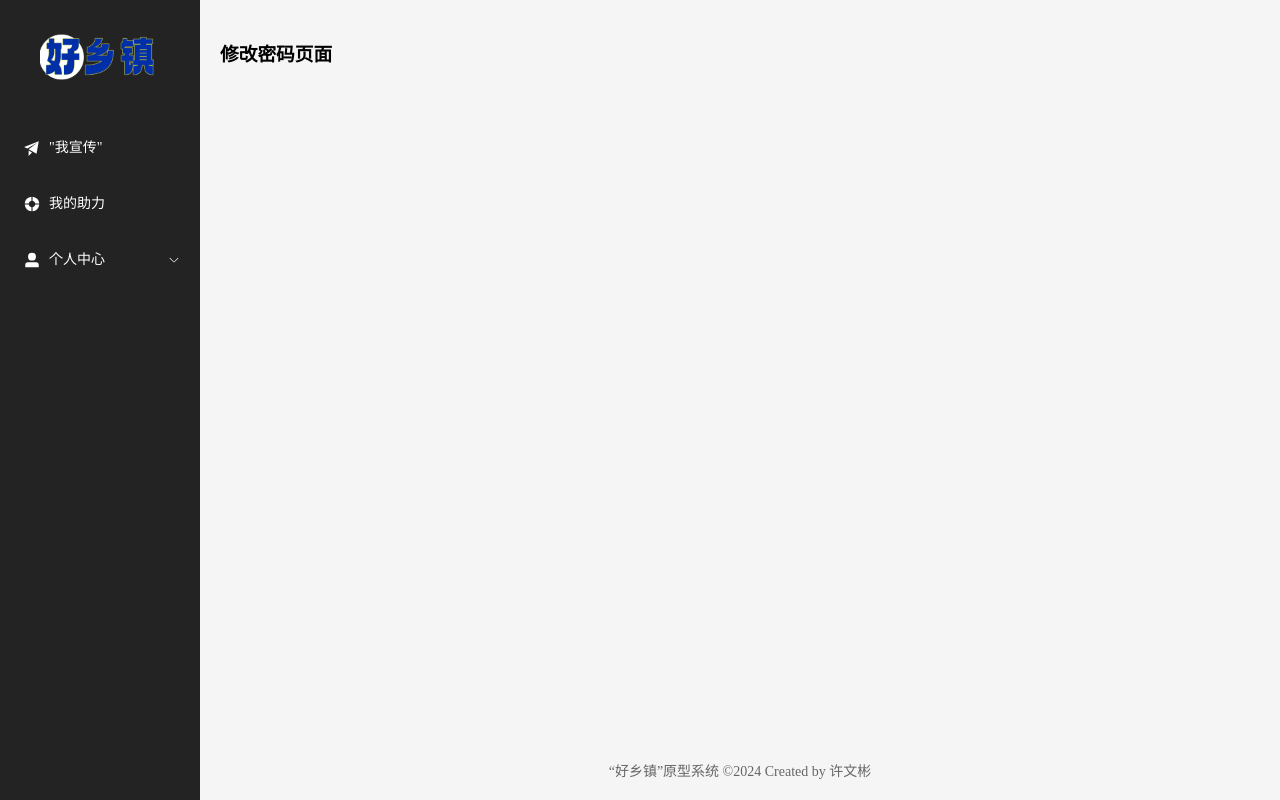
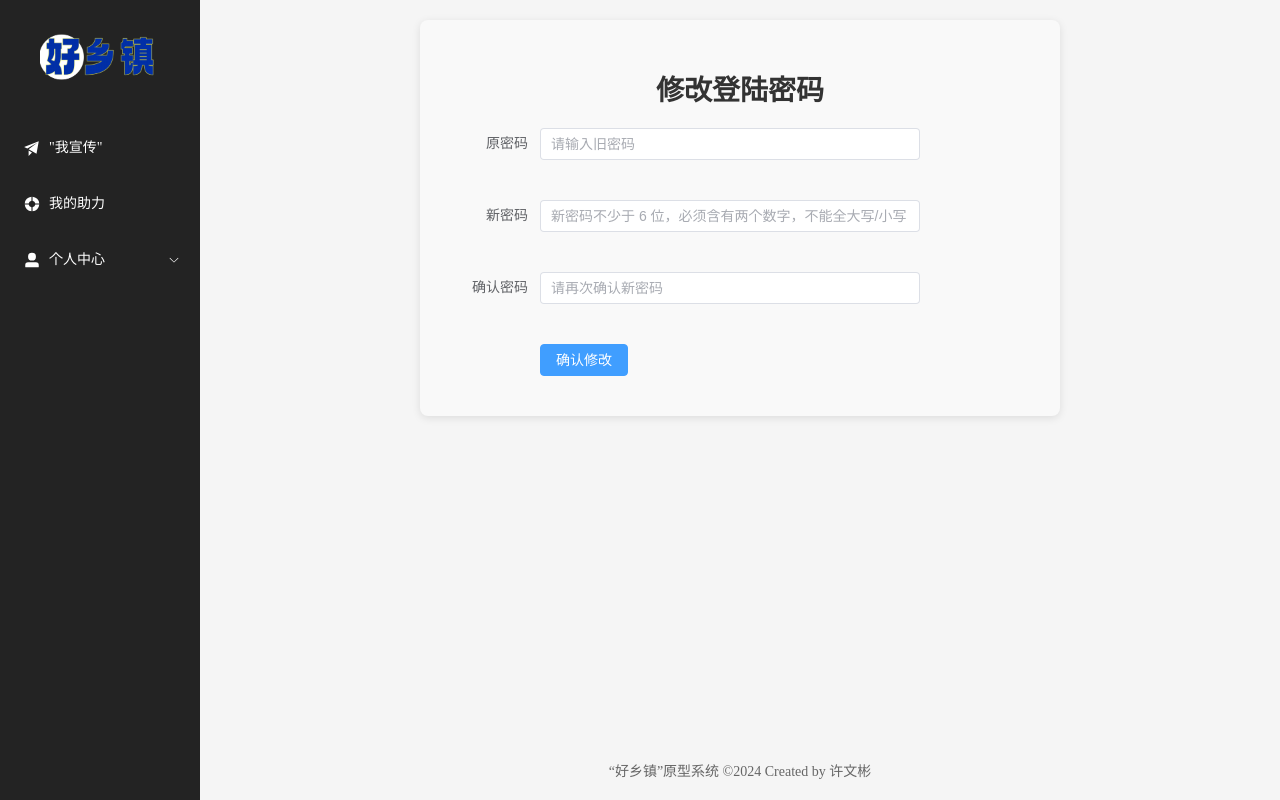
Before and after one commit to PadaCS/NiceTown_vue3, a Vue app: page /user/resetpsw in a window 1280 px wide. Built offline with nearby package versions, Linux system fonts and the light colour scheme; the HTML template or start-up script is replaced by a standard one.

Commit message:
修改用户信息&修改密码页面

```diff
--- a/src/api/user.ts
+++ b/src/api/user.ts
@@ -52,3 +52,23 @@ export const findUserByIDService = (ID:number[]) => {
 export const userInfoService = () => {
   return request.get('/user/userinfo');
 }
+
+// ———————————————————————————————————————————————————
+// ————————————————————修改用户信息————————————————————
+// ———————————————————————————————————————————————————
+export const updateService = (
+  params:{phonenumber: string, introduction: string}
+): Promise<any> => {
+  // console.log("发送PUT请求的userInfo参数：" + params.introduction + params.phonenumber)
+  return request.put('/user/update', params);
+}
+
+// ———————————————————————————————————————————————————
+// ————————————————————修改登陆密码————————————————————
+// ———————————————————————————————————————————————————
+export const passwordService = (
+  params:{OriginPsw: string, NewPsw: string}
+): Promise<any> => {
+  console.log("发送PUT请求的userInfo参数：" + params.OriginPsw + params.NewPsw)
+  return request.put('/user/changePsw', params);
+}
--- a/src/views/Home.vue
+++ b/src/views/Home.vue
@@ -6,10 +6,7 @@ import {
     Promotion,
     UserFilled,
     User,
-    Crop,
     EditPen,
-    SwitchButton,
-    CaretBottom
 } from '@element-plus/icons-vue'
 
 </script>
--- a/src/views/User/Basis.vue
+++ b/src/views/User/Basis.vue
@@ -1,51 +1,100 @@
 <script setup lang="ts">
-import { ref } from 'vue';
-import { ElForm, ElFormItem, ElInput, ElButton, ElMessage } from 'element-plus';
+    import { onMounted, ref } from 'vue';
+    import { ElForm, ElFormItem, ElInput, ElButton, ElMessage } from 'element-plus';
 
-const userInfo = ref({
-  fullName: '张三',
-  documentType: '身份证',
-  documentID: '1234567890',
-  phonenumber: '13812345678',
-  introduction: '这是用户的个人简介。',
-  registTime: '2024-01-01 12:00:00',
-  lastModified: '2024-01-20 10:30:00',
-});
+    // ———————————————————————————————————————————————————————————
+    // ——————————————————————数据回显相关功能——————————————————————
+    // ———————————————————————————————————————————————————————————
+    import { userInfoService } from '@/api/user'
+    import type { User } from '@/Types/types'
+    const userInfo = ref<User>({
+        userID: 0,
+        username: '',
+        userType: '',
+        fullName: '',
+        documentType: '',
+        documentID: '',
+        phonenumber: '',
+        introduction: '',
+        registTime: '',
+        lastModified: ''
+    });
 
-// 模拟提交的函数
-const submitForm = () => {
-  ElMessage.success('信息修改成功！');
-};
+    const getUserInfo = async () => {
+        let result = await userInfoService()
+        userInfo.value = result.data as User;
+        formData.value = {
+            phoneNumber: userInfo.value.phonenumber,
+            introduction: userInfo.value.introduction
+        };
+        return result.data;
+    }
+
+    // ——————————————————————格式化时间——————————————————————
+    const formatDate = (dateString: string) => {
+        if (!dateString) return '';
+        const date = new Date(dateString);
+        return date.toLocaleDateString('zh-CN', { year: 'numeric', month: '2-digit', day: '2-digit' });
+    };
+    const formatDateImpl = ()=>{
+        userInfo.value.registTime = formatDate(userInfo.value.registTime);
+        userInfo.value.lastModified = formatDate(userInfo.value.lastModified);
+    }
+
+    // ——————————————————————修改用户简介和电话——————————————————————
+    //定义数据模型
+    const formData = ref({
+        phoneNumber: '',
+        introduction: ''
+    });
+
+    import { useUserStore } from '@/stores/UserStore';
+    const userStore = useUserStore()
+    import { updateService } from '@/api/user'
+    const submitForm = async () => {
+        await updateService({phonenumber: formData.value.phoneNumber,introduction: formData.value.introduction})
+        ElMessage.success('信息修改成功！');
+        userStore.setUser(await getUserInfo())
+        console.log("pinia的用户信息：", userStore.user)
+        formatDateImpl()
+    };
+
+    // ——————————————————————生命周期函数——————————————————————
+    onMounted(async () => {
+        await getUserInfo()
+        formatDateImpl()
+    });
 </script>
 
 <template>
   <div class="user-info-container">
     <h1 class="page-title">用户信息</h1>
-    <el-form ref="form" label-width="100px" class="user-info-form">
-      <!-- 姓名 -->
+    <el-form ref="form" label-width="100px" class="user-info-form" :model="formData">
+
       <el-form-item label="姓名">
         <el-input v-model="userInfo.fullName" :disabled="true" class="input-field"></el-input>
       </el-form-item>
 
-      <!-- 证件类型 -->
       <el-form-item label="证件类型">
         <el-input v-model="userInfo.documentType" :disabled="true" class="input-field"></el-input>
       </el-form-item>
 
-      <!-- 证件号 -->
       <el-form-item label="证件号">
         <el-input v-model="userInfo.documentID" :disabled="true" class="input-field"></el-input>
       </el-form-item>
 
-      <!-- 电话 -->
       <el-form-item label="电话">
-        <el-input v-model="userInfo.phonenumber" class="input-field"></el-input>
+        <el-input v-model="formData.phoneNumber" class="input-field"></el-input>
       </el-form-item>
 
-      <!-- 简介 -->
       <el-form-item label="简介">
-        <el-input type="textarea" v-model="userInfo.introduction" class="input-field"></el-input>
-      </el-form-item>
+        <el-input
+            type="textarea"
+            v-model="formData.introduction"
+            placeholder="请输入简介"
+            class="input-field"
+        ></el-input>
+        </el-form-item>
 
       <!-- 提交按钮 -->
       <el-form-item class="submit-button">
@@ -71,9 +120,9 @@ const submitForm = () => {
   background-color: #f9f9f9;
   border-radius: 8px;
   box-shadow: 0 2px 8px rgba(0, 0, 0, 0.1);
-  display: flex;
-  flex-direction: column; /* 确保按钮容器能继承 */
-  align-items: center; /* 居中对齐 */
+//   display: flex;
+//   flex-direction: column; /* 确保按钮容器能继承 */
+//   align-items: center; /* 居中对齐 */
 }
 
 .page-title {
@@ -88,24 +137,26 @@ const submitForm = () => {
   display: flex;
   flex-direction: column;
   gap: 20px;
-  width: 90%;
+  width: 80%;
   max-width: 500px; /* 设置最大宽度 */
+//   align-items: center;
 }
+
+// .submit-button {
+//   display: flex;
+//   justify-content: center; /* 居中显示提交按钮 */
+//   width: auto; /* 确保按钮宽度占满整个容器 */
+// }
 
 .el-form-item {
   margin-bottom: 20px;
 }
 
 .input-field {
-  max-width: 85%; /* 让输入框根据父容器的宽度自适应 */
+  max-width: 100%; /* 让输入框根据父容器的宽度自适应 */
   width: 100%; /* 确保输入框填满父容器 */
 }
 
-.submit-button {
-  display: flex;
-  justify-content: center; /* 居中显示提交按钮 */
-  width: 100%; /* 确保按钮宽度占满整个容器 */
-}
 
 .time-info {
   display: flex;
--- a/src/views/User/ResetPsw.vue
+++ b/src/views/User/ResetPsw.vue
@@ -1,11 +1,121 @@
 <script setup lang="ts">
+    import { ref } from 'vue';
+    import { ElForm, ElFormItem, ElInput, ElButton, ElMessage } from 'element-plus';
+
+    // ——————————————————————修改登陆密码——————————————————————
+    //定义数据模型
+    const formData = ref({
+        OriginPsw: '',
+        NewPsw: '',
+        NewPswConfirm: ''
+    });
+
+    import { useRouter } from 'vue-router'
+    const router = useRouter()
+    import { passwordService } from '@/api/user'
+    const submitForm = async () => {
+        await passwordService({OriginPsw: formData.value.OriginPsw, NewPsw: formData.value.NewPsw})
+        ElMessage.success('密码更改成功，请重新登录');
+        formData.value = {
+            OriginPsw: '',
+            NewPsw: '',
+            NewPswConfirm: ''
+        }
+        router.push('/login')
+    };
+
 </script>
 
 <template>
-    <div>
-        <h1>修改密码页面</h1>
-    </div>
+  <div class="user-info-container">
+    <h1 class="page-title">修改登陆密码</h1>
+    <el-form ref="form" label-width="100px" class="user-info-form" :model="formData">
+
+      <el-form-item label="原密码">
+        <el-input v-model="formData.OriginPsw"
+            placeholder="请输入旧密码"
+            class="input-field"
+        ></el-input>
+      </el-form-item>
+
+      <el-form-item label="新密码">
+        <el-input v-model="formData.NewPsw"
+            placeholder="新密码不少于 6 位，必须含有两个数字，不能全大写/小写"
+            class="input-field"
+        ></el-input>
+      </el-form-item>
+
+      <el-form-item label="确认密码">
+        <el-input v-model="formData.NewPswConfirm" placeholder="请再次确认新密码" class="input-field"></el-input>
+      </el-form-item>
+
+      <!-- 提交按钮 -->
+      <el-form-item class="submit-button">
+        <el-button type="primary" @click="submitForm">确认修改</el-button>
+      </el-form-item>
+    </el-form>
+  </div>
 </template>
 
-<style scoped>
+<style lang="scss" scoped>
+.user-info-container {
+  max-width: 600px;
+  margin: 0 auto;
+  padding: 20px;
+  background-color: #f9f9f9;
+  border-radius: 8px;
+  box-shadow: 0 2px 8px rgba(0, 0, 0, 0.1);
+//   display: flex;
+//   flex-direction: column; /* 确保按钮容器能继承 */
+//   align-items: center; /* 居中对齐 */
+}
+
+.page-title {
+  text-align: center;
+  font-size: 28px;
+  font-weight: 600;
+  margin-bottom: 20px;
+  color: #333;
+}
+
+.user-info-form {
+  display: flex;
+  flex-direction: column;
+  gap: 20px;
+  width: 80%;
+  max-width: 500px; /* 设置最大宽度 */
+//   align-items: center;
+}
+
+// .submit-button {
+//   display: flex;
+//   justify-content: center; /* 居中显示提交按钮 */
+//   width: auto; /* 确保按钮宽度占满整个容器 */
+// }
+
+.el-form-item {
+  margin-bottom: 20px;
+}
+
+.input-field {
+  max-width: 100%; /* 让输入框根据父容器的宽度自适应 */
+  width: 100%; /* 确保输入框填满父容器 */
+}
+
+
+.time-info {
+  display: flex;
+  justify-content: space-between; /* 左右对齐 */
+  margin-top: 10px;
+  gap: 50px;
+}
+
+.time-left, .time-right {
+  font-size: 12px;
+  color: #999;
+}
+
+small {
+  display: block;
+}
 </style>
```
